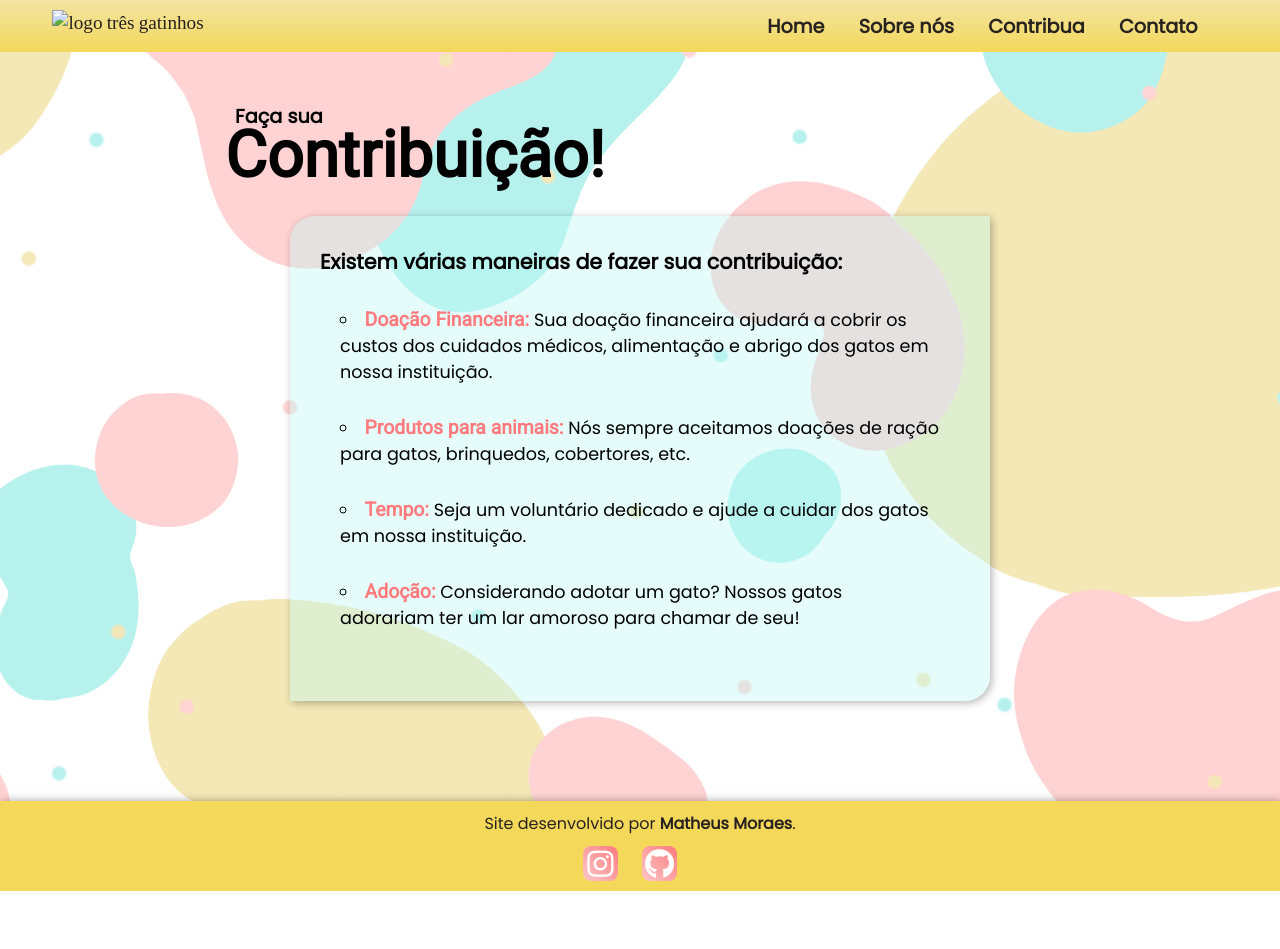
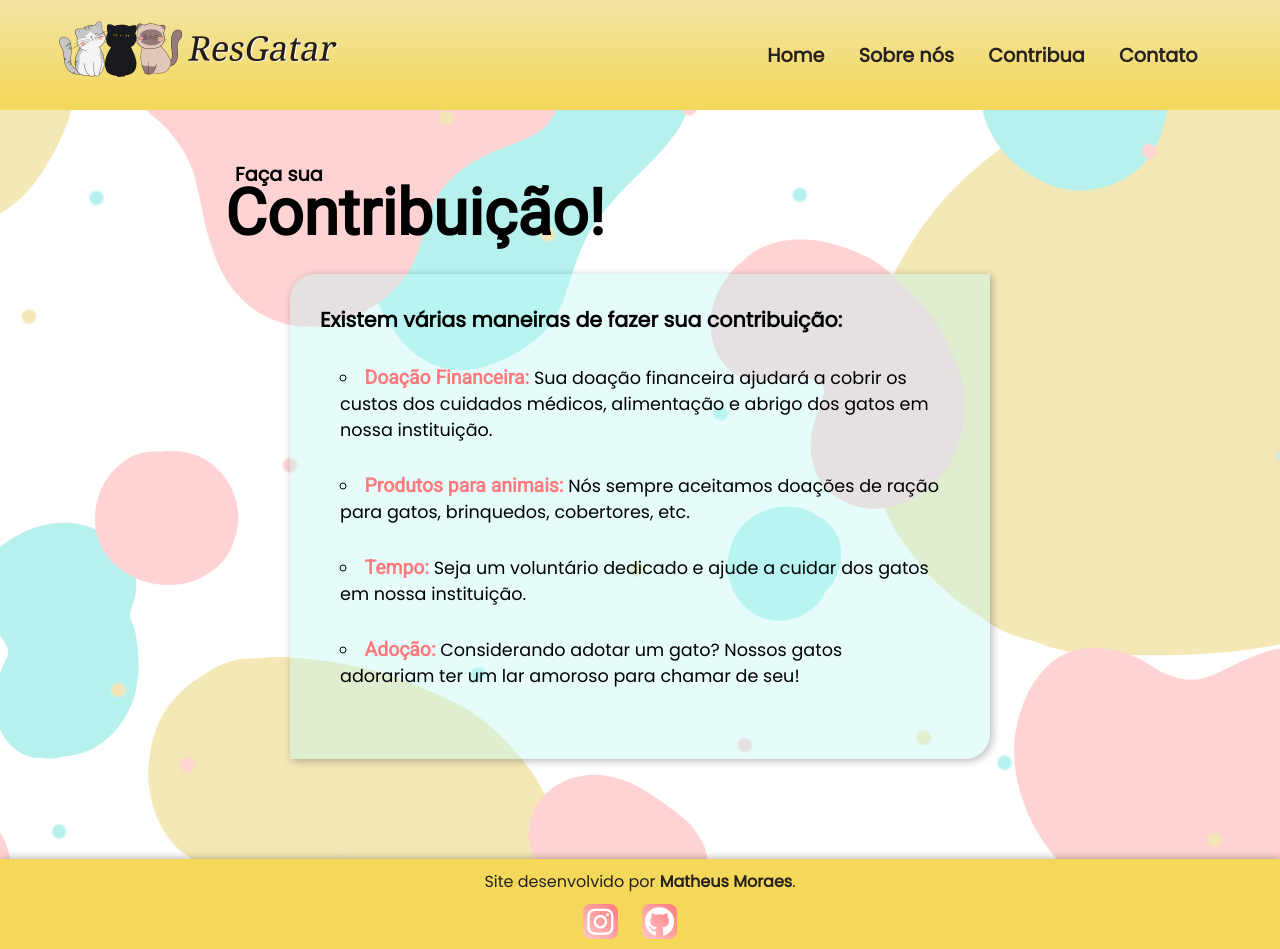
Before and after one commit to m-matheus/website-resgatar, a plain HTML site: page html/doe.html in a window 1280 px wide. Before the commit the page ends 891 px from the top, so only its background shows below. Drawn offline with Linux system fonts and the light colour scheme.

```diff
--- a/html/doe.html
+++ b/html/doe.html
@@ -12,7 +12,7 @@
 <body>
     <header id="cabecalho">
         <div id="logo-header">
-            <a href="index.html"><img src="imagens/logo-300.png" alt="logo três gatinhos"></a>
+            <a href="index.html"><img src="../imagens/logo-300.png" alt="logo três gatinhos"></a>
         </div>
         <nav id="nav-header">
             <a href="index.html">Home</a>
```
